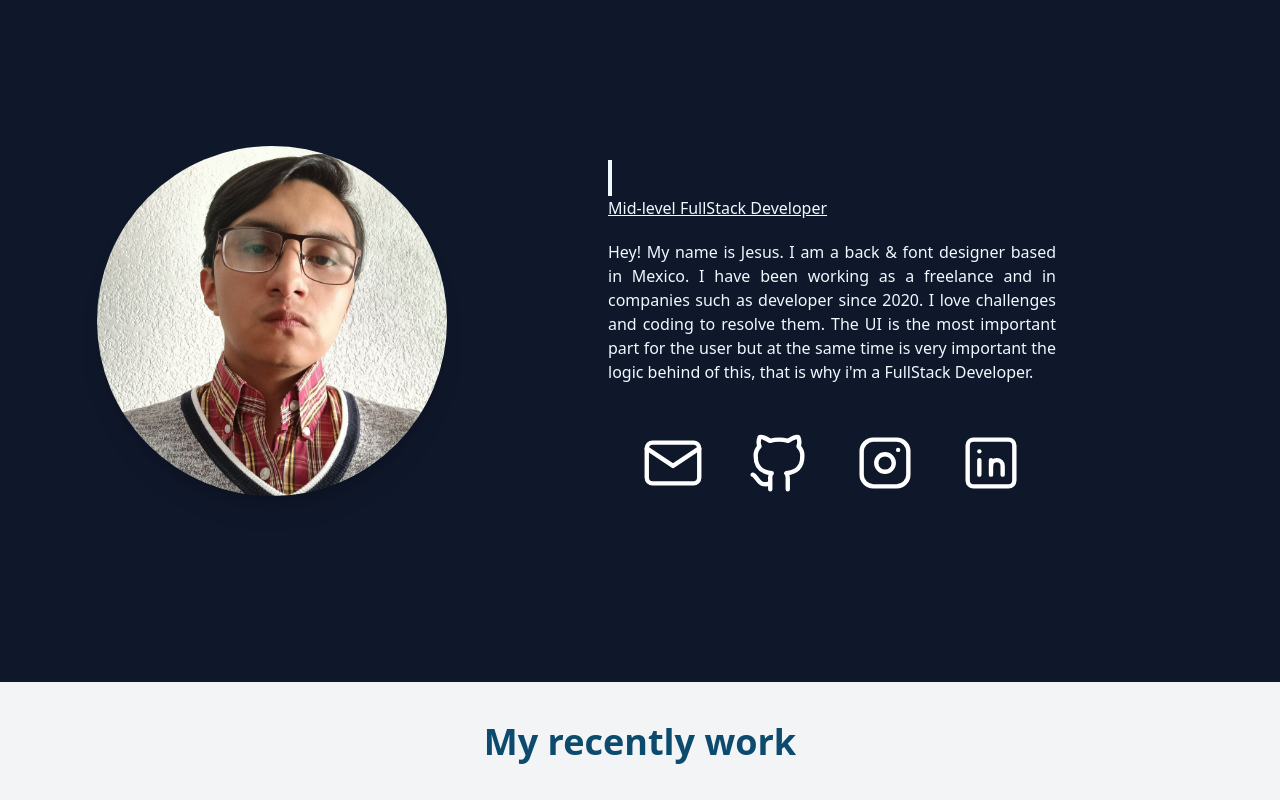
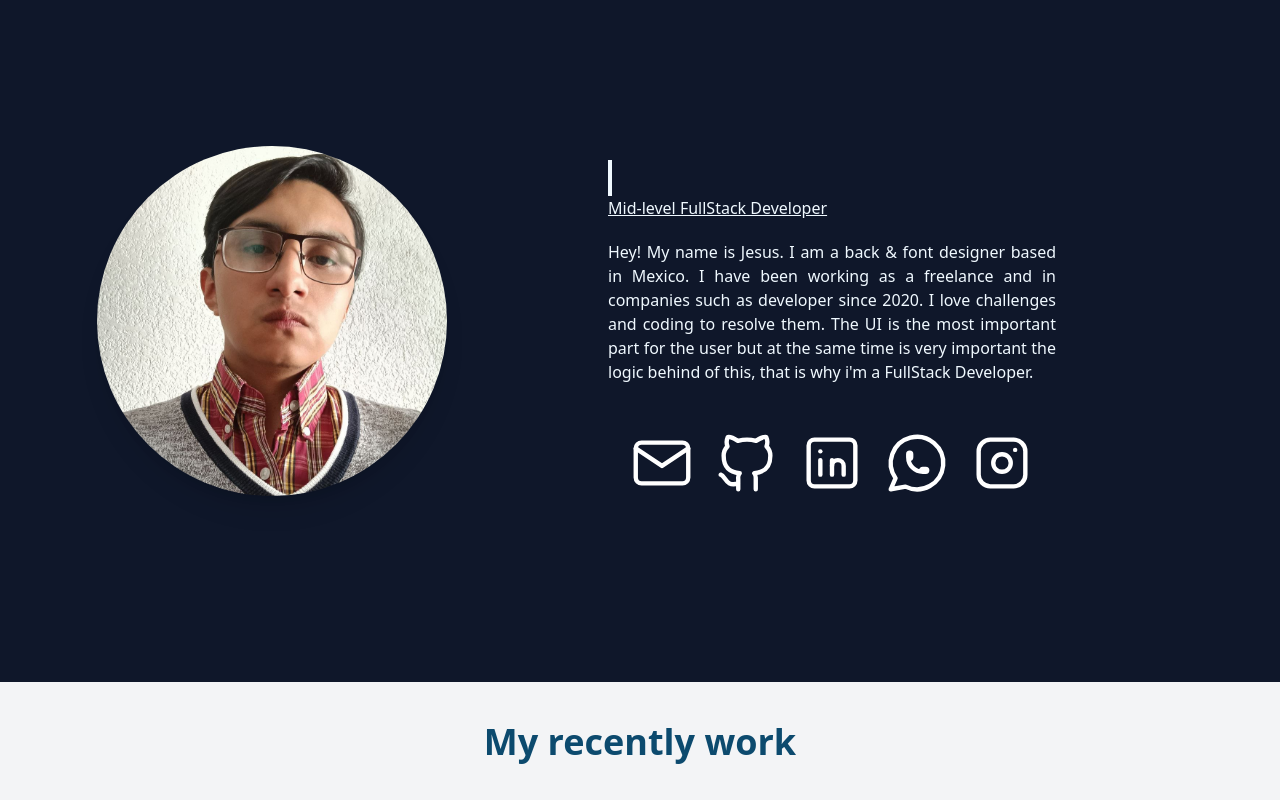
Before and after one commit to H4ckerman666/portfolio, a Vue app: page / in a window 1280 px wide. Shown: the top 800 px of the page. Built offline with nearby package versions, Linux system fonts and the light colour scheme.

Commit message:
add links for social networks

```diff
--- a/src/components/Social.vue
+++ b/src/components/Social.vue
@@ -1,9 +1,9 @@
 <template>
   <div
-    class="mx-auto grid max-w-6xl grid-cols-2 gap-6 p-6 lg:grid-cols-4 mt-5 justify-items-center"
+    class="mx-auto grid max-w-6xl grid-cols-2 gap-6 p-6 lg:grid-cols-5 mt-5 justify-items-center"
   >
     <a
-      href="https://github.com/H4ckerman666"
+      href="mailto:jesusroblesduana@gmail.com"
       target="_blank"
       rel="noopener noreferrer"
       class="mx-3"
@@ -50,31 +50,7 @@
       </svg>
     </a>
     <a
-      href="https://github.com/H4ckerman666"
-      target="_blank"
-      rel="noopener noreferrer"
-      class="mx-3"
-    >
-      <svg
-        xmlns="http://www.w3.org/2000/svg"
-        class="icon icon-tabler icon-tabler-brand-instagram"
-        width="70"
-        height="70"
-        viewBox="0 0 24 24"
-        stroke-width="1.5"
-        stroke="#ffffff"
-        fill="none"
-        stroke-linecap="round"
-        stroke-linejoin="round"
-      >
-        <path stroke="none" d="M0 0h24v24H0z" fill="none" />
-        <rect x="4" y="4" width="16" height="16" rx="4" />
-        <circle cx="12" cy="12" r="3" />
-        <line x1="16.5" y1="7.5" x2="16.5" y2="7.501" />
-      </svg>
-    </a>
-    <a
-      href="https://github.com/H4ckerman666"
+      href="https://www.linkedin.com/in/jesus-roblesd/"
       target="_blank"
       rel="noopener noreferrer"
       class="mx-3"
@@ -99,6 +75,55 @@
         <path d="M16 16v-3a2 2 0 0 0 -4 0" />
       </svg>
     </a>
+    <a
+      href="https://wa.me/+525567456977"
+      target="_blank"
+      rel="noopener noreferrer"
+      class="mx-3"
+    >
+      <svg
+        xmlns="http://www.w3.org/2000/svg"
+        class="icon icon-tabler icon-tabler-brand-whatsapp"
+        width="70"
+        height="70"
+        viewBox="0 0 24 24"
+        stroke-width="1.5"
+        stroke="#ffffff"
+        fill="none"
+        stroke-linecap="round"
+        stroke-linejoin="round"
+      >
+        <path stroke="none" d="M0 0h24v24H0z" fill="none" />
+        <path d="M3 21l1.65 -3.8a9 9 0 1 1 3.4 2.9l-5.05 .9" />
+        <path
+          d="M9 10a0.5 .5 0 0 0 1 0v-1a0.5 .5 0 0 0 -1 0v1a5 5 0 0 0 5 5h1a0.5 .5 0 0 0 0 -1h-1a0.5 .5 0 0 0 0 1"
+        />
+      </svg>
+    </a>
+    <a
+      href="https://www.instagram.com/h4ckerman.dev/"
+      target="_blank"
+      rel="noopener noreferrer"
+      class="mx-3 col-span-2 lg:col-span-1"
+    >
+      <svg
+        xmlns="http://www.w3.org/2000/svg"
+        class="icon icon-tabler icon-tabler-brand-instagram"
+        width="70"
+        height="70"
+        viewBox="0 0 24 24"
+        stroke-width="1.5"
+        stroke="#ffffff"
+        fill="none"
+        stroke-linecap="round"
+        stroke-linejoin="round"
+      >
+        <path stroke="none" d="M0 0h24v24H0z" fill="none" />
+        <rect x="4" y="4" width="16" height="16" rx="4" />
+        <circle cx="12" cy="12" r="3" />
+        <line x1="16.5" y1="7.5" x2="16.5" y2="7.501" />
+      </svg>
+    </a>
   </div>
 </template>
 <script setup></script>
```
